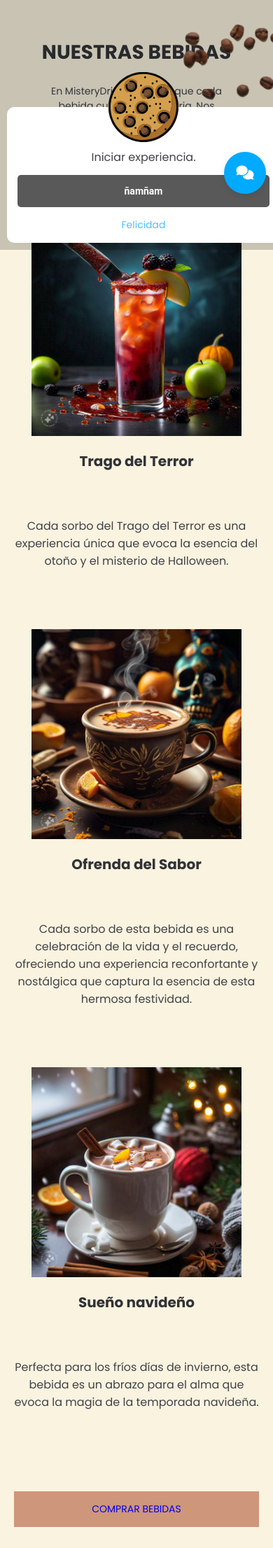
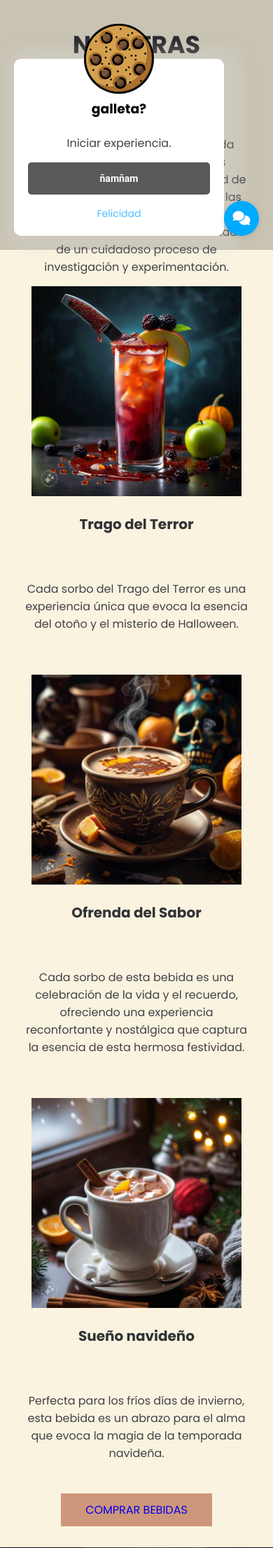
Before and after one commit to MisteryDrink/misterydrink, a PHP site: page / in a window 390 px wide. Shown: the part 487-2699 px from the top of the page at 70% size. Run offline with PHP 8.4, Linux system fonts and the light colour scheme; some libraries are stand-ins or nearby versions.

Commit message:
Update style.css

```diff
--- a/style.css
+++ b/style.css
@@ -927,153 +927,199 @@
     font-size: 20px; /* Tamaño del icono */
 }
 
-/* Estilos para pantallas pequeñas (móviles, hasta 768px) */
-@media (max-width: 768px) {
-    /* Ajustar el tamaño de las fuentes para que se vea bien en móviles */
-    body {
-        font-size: 14px;
+@media(max-width: 991px) {
+
+    /* Menú */
+    .menu {
+        padding: 30px;
+    }
+
+    .menu label {
+        display: initial;
+        font-size: 24px;
+        color: #fffdff;
+        cursor: pointer;
+    }
+
+    .menu .navbar {
+        position: absolute;
+        top: 100%;
+        left: 0;
+        right: 0;
+        background-color: #323337;
+        display: none;
+    }
+
+    .menu .navbar ul {
+        flex-direction: column;
+        padding: 0;
+        list-style: none;
+        margin: 0;
+    }
+
+    .menu .navbar ul li {
+        width: 100%;
+        text-align: center;
+        padding: 10px 0;
+        border-top: 1px solid #fff;
+    }
+
+    .menu .navbar ul li a {
+        color: #fff;
+    }
+
+    .menu .navbar ul li a:hover {
+        color: #ce967b;
+    }
+
+    #menu:checked ~ .navbar {
+        display: initial;
+    }
+
+    /* Header */
+    .header {
+        min-height: 0vh;
+        background-size: cover;
+    }
+
+    .header-content {
+        padding: 100px 30px;
     }
 
     .header-content h1 {
-        font-size: 32px;
-        line-height: 48px;
+        font-size: 30px;
+        line-height: 40px;
+        margin-top: 20px;
     }
 
     .header-content p {
         font-size: 14px;
+        margin-bottom: 15px;
+        padding: 0;
     }
 
     .button-container {
-        text-align: center;
+        margin-top: 20px;
     }
 
-    .btn, .btn-1 {
-        width: 100%; /* Hacer los botones más grandes en móviles */
-        padding: 15px 20px;
+    /* Drink */
+    .drink {
+        padding: 30px 15px;
     }
 
-    /* Ajustes para la barra de navegación */
-    .navbar-nav {
-        display: block; /* Para apilar los elementos de la navegación */
-        width: 100%;
-        text-align: center;
-    }
-
-    .navbar-nav li {
-        margin-bottom: 10px; /* Separar los elementos de la navegación */
-    }
-
-    /* Ajustar el header */
-    .header {
-        min-height: 50vh;
-    }
-
-    .logo {
-        width: 60px; /* Ajustar el tamaño del logo */
-    }
-
-    /* Ajustar el contenido de las bebidas */
     .drink-content h2 {
-        font-size: 28px;
-        line-height: 40px;
-        padding: 0 30px;
+        padding: 0;
+        font-size: 35px;
     }
 
     .txt-p {
-        font-size: 14px;
-        padding: 0 30px;
+        padding: 0;
+        margin-bottom: 15px;
     }
 
     .drink-group {
         flex-direction: column;
-        justify-content: center;
-        align-items: center;
+        gap: 15px;
+        margin-bottom: 0;
     }
 
-    .drink-1 {
-        width: 100%; /* Asegurarse de que las imágenes y contenidos se adapten al móvil */
-        margin-bottom: 20px;
+    .drink-img {
+        display: none;
     }
 
-    /* Ajustes para el footer */
+    /* Services */
     .services {
-        padding: 40px 20px;
+        padding: 30px 15px;
     }
 
-    .services-content h2 {
-        font-size: 30px;
-        line-height: 40px;
+    .services-content p {
+        padding: 0;
+        font-size: 14px;
+    }
+
+    .services-group {
+        flex-direction: column;
+        gap: 30px;
+        margin-bottom: 0;
+    }
+
+    .services-1 {
+        margin-bottom: 25px;
+    }
+
+    /* General */
+    .general {
+        flex-direction: column;
+    }
+
+    .general-1 {
+        width: 100%;
+        padding: 30px;
+        text-align: center;
+    }
+
+    .general-2, .general-3 {
+        display: none;
+    }
+
+    /* Blog */
+    .blog {
+        padding: 30px 15px;
     }
 
     .blog-content {
         flex-direction: column;
-        text-align: center;
     }
 
-    .blog-1 {
+    .blog-1,
+    .blog-2,
+    .blog-3 {
+        padding: 0;
+    }
+
+    .blog-1 img {
         width: 100%;
+        border-radius: 15px;
+        margin-bottom: 15px;
+    }
+
+    .blog-1 h3 {
+        font-size: 22px;
+        color: #323337;
+    }
+
+    /* Chatbot */
+    #chatbot-bubble {
+        width: 50px;
+        height: 50px;
+        bottom: 20px;
+        right: 20px;
         padding: 10px;
     }
 
-    /* Ajustar la barra lateral y el chat */
     .chatbot-window {
-        width: 100%;
-        bottom: 80px;
+        width: 90%;
+        max-width: 350px;
+        bottom: 90px;
         right: 10px;
+        padding: 10px;
+        height: 80vh;
     }
 
-    #chatbot-bubble {
-        bottom: 80px;
-        right: 10px;
-        padding: 10px; /* Ajustar el tamaño de la burbuja */
+    .chat-header h3 {
+        font-size: 16px;
     }
 
-    .general {
-        flex-direction: column;
-    }
-
-    .general-1, .general-2, .general-3 {
-        width: 100%;
-    }
-
-    /* Ajustes para el aviso de cookies */
-    .aviso-cookies {
-        width: 100%;
-        padding: 15px;
-        position: fixed;
-        bottom: 10px;
-        left: 10px;
-        max-width: 100%;
-        box-shadow: none;
-    }
-
-    /* Ajustes de las redes sociales */
-    .social-icon-wrapper {
-        text-align: center;
-        padding: 10px;
-        background-color: #000;
-    }
-
-    .social-icon {
-        margin: 0 5px;
-        font-size: 1.5rem;
-    }
-
-    /* Mejorar la visibilidad de los botones del chatbot */
-    .chat-header {
-        font-size: 14px;
+    .chatbox {
+        max-height: 60vh;
         padding: 5px;
     }
 
-    .chatbox {
-        font-size: 14px;
+    .user-input-container input {
+        padding: 8px;
     }
 
-    /* Ajustes adicionales */
-    .drink-img {
-        width: 100%;
-        height: auto;
+    .user-input-container button {
+        padding: 8px;
     }
 }
-
-}
```
